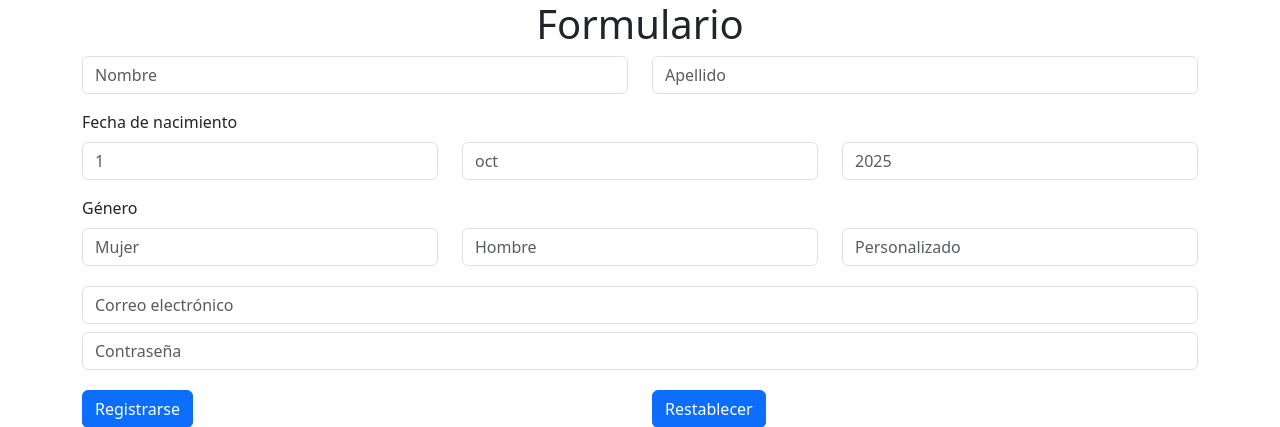
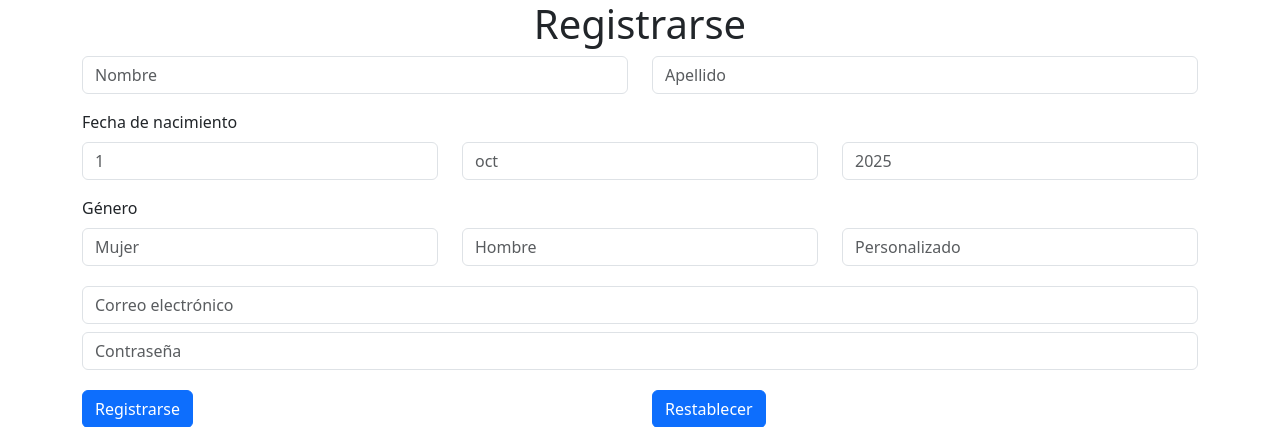
Before and after one commit to Ibarrita/IAJC-250810, a Flask app: page /signup in a window 1280 px wide. Shown: the top 427 px of the page. Run offline with Flask 3, Linux system fonts and the light colour scheme.

Commit message:
se cambio el titulo

```diff
--- a/templates/signup.html
+++ b/templates/signup.html
@@ -8,7 +8,7 @@
 </head>
 <body>
     <header>
-        <h1 class="text-center">Formulario</h1>
+        <h1 class="text-center">Registrarse</h1>
     </header>
     <main class="container">
         <form>
```
